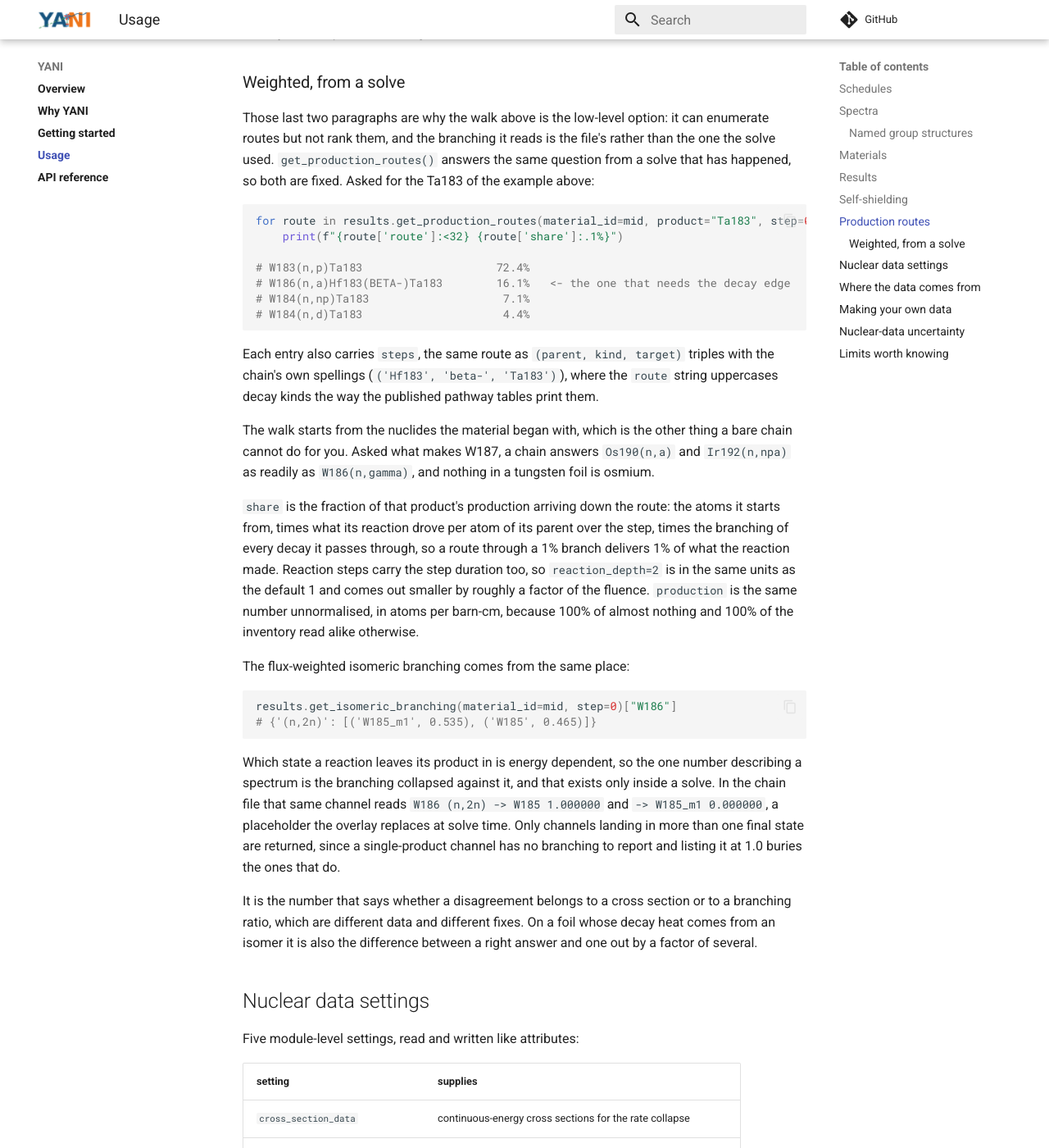
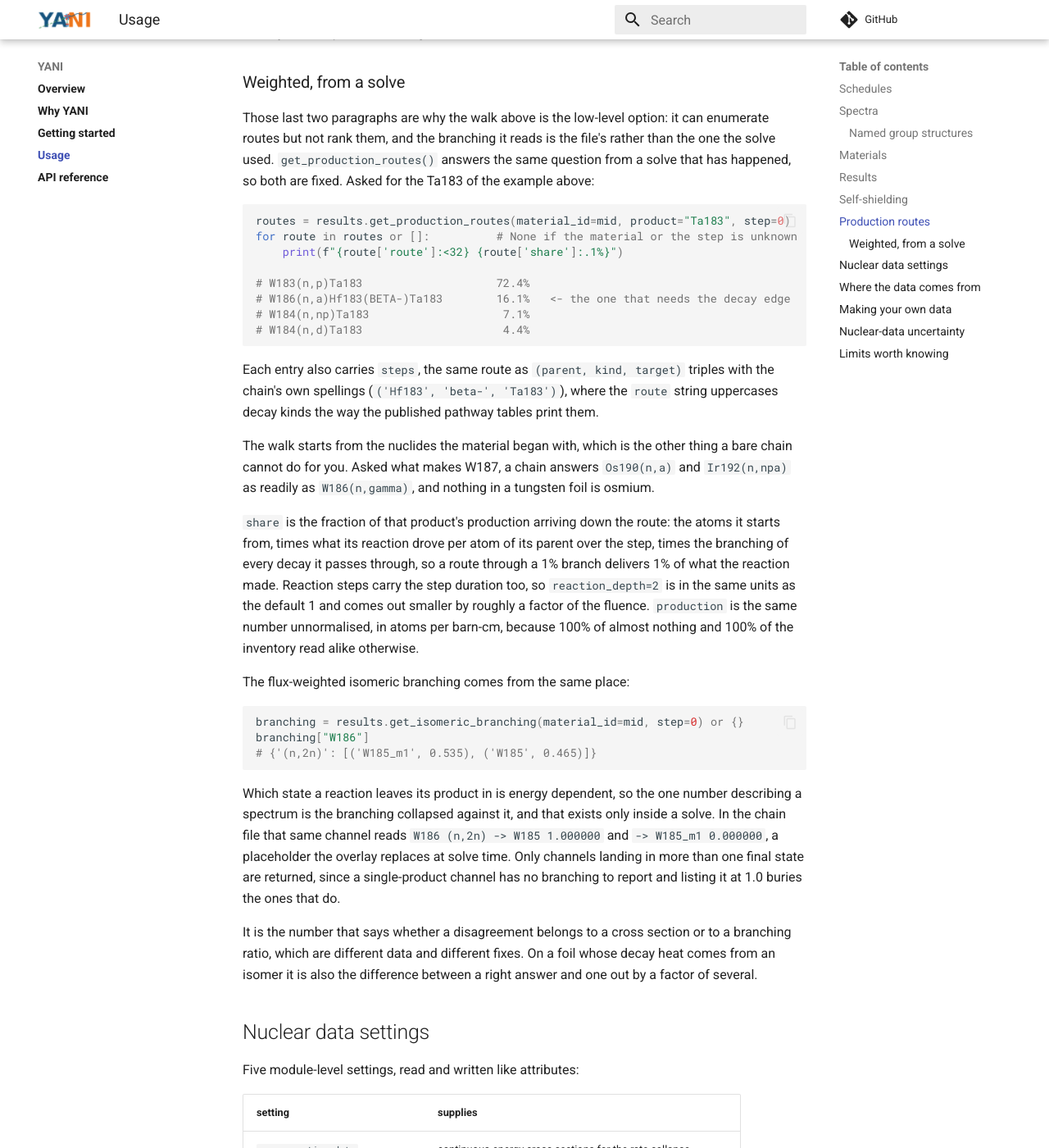
Before and after one commit to fusion-neutronics/yani, an MkDocs documentation site: the page built from docs/usage.md, in a window 1280 px wide and 1400 px high, scrolled down 7409 px. Shown: the whole window at 82% size. Built offline with MkDocs 1.6.1 and Material for MkDocs 9.7.7, drawn with Linux system fonts in a browser that asks for light colours; comment, search, counter and statistics services are not loaded.

Commit message:
Handle the None return in the new examples
docs/check_examples.py type-checks the prose examples against the shipped
stubs, and both getters return Optional. Iterating and indexing them
directly does not type-check, and the examples now show the None case
rather than stepping around it.

````diff
--- a/docs/usage.md
+++ b/docs/usage.md
@@ -367,7 +367,8 @@ of the example above:
 
 <!-- doctest: skip -->
 ```python
-for route in results.get_production_routes(material_id=mid, product="Ta183", step=0):
+routes = results.get_production_routes(material_id=mid, product="Ta183", step=0)
+for route in routes or []:          # None if the material or the step is unknown
     print(f"{route['route']:<32} {route['share']:.1%}")
 
 # W183(n,p)Ta183                    72.4%
@@ -399,7 +400,8 @@ The flux-weighted isomeric branching comes from the same place:
 
 <!-- doctest: skip -->
 ```python
-results.get_isomeric_branching(material_id=mid, step=0)["W186"]
+branching = results.get_isomeric_branching(material_id=mid, step=0) or {}
+branching["W186"]
 # {'(n,2n)': [('W185_m1', 0.535), ('W185', 0.465)]}
 ```
 
````
